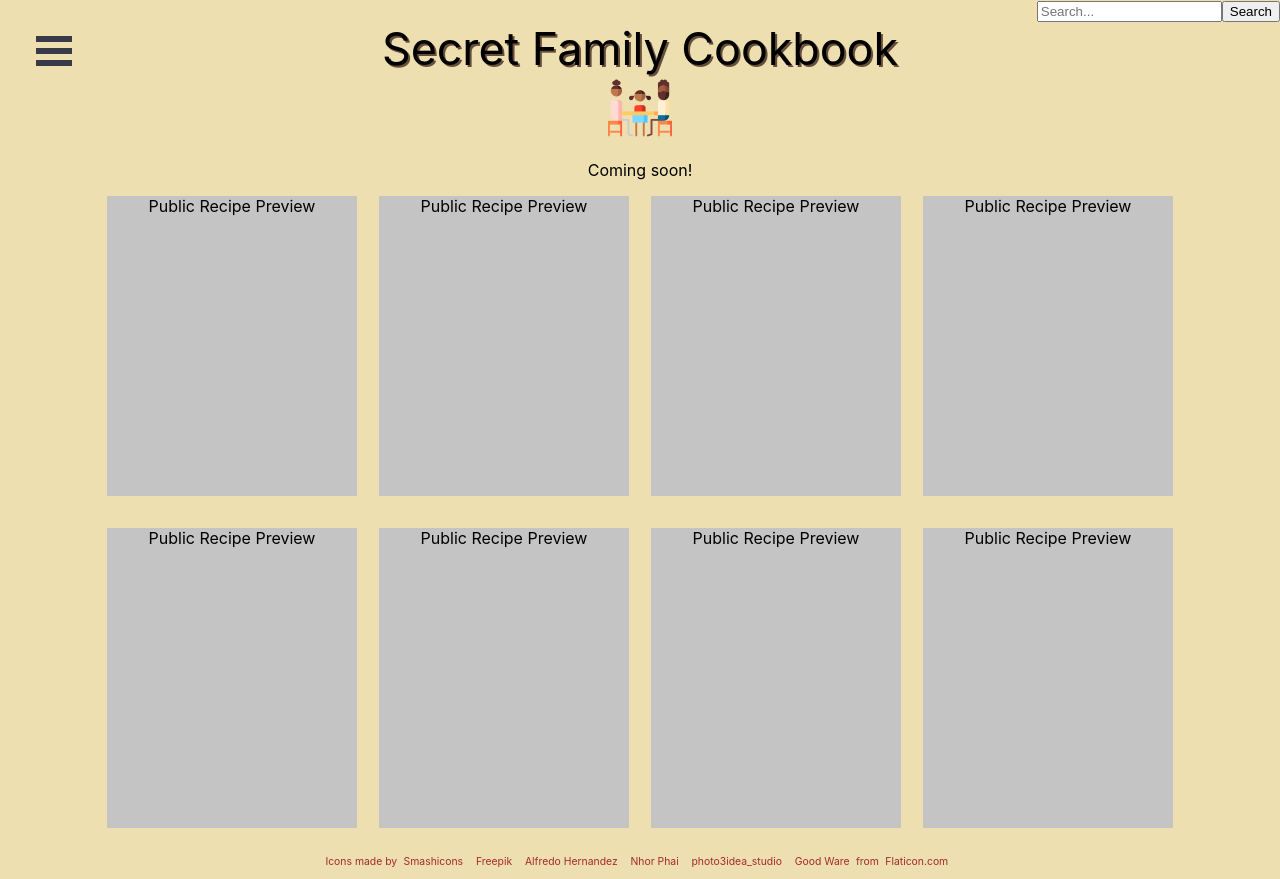
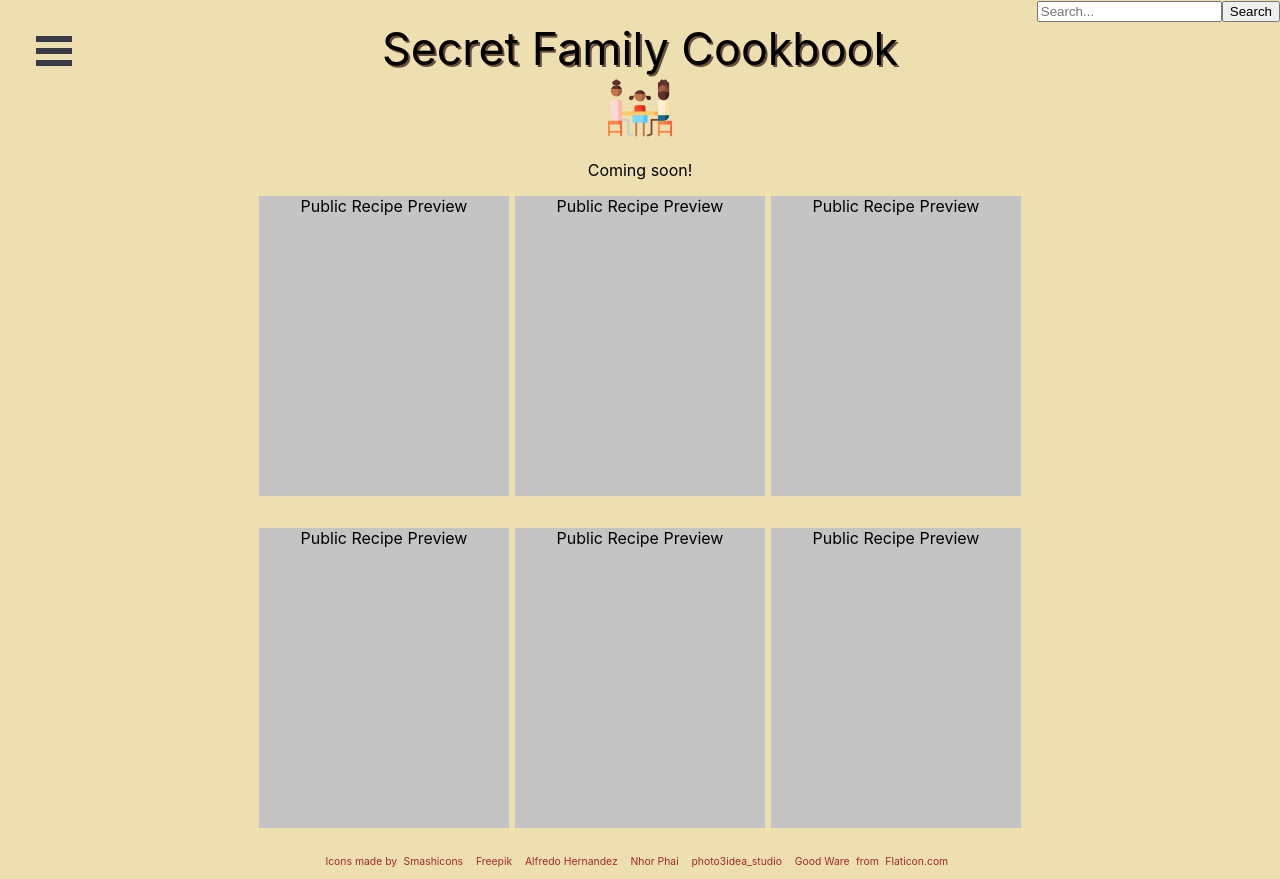
Before and after one commit to BuildWeek-Secret-Family-Recipes/Front-End, a React (Create React App) app: page / in a window 1280 px wide. Built offline with nearby package versions, Linux system fonts and the light colour scheme.

Commit message:
edited margins, prep for new navbar style

```diff
--- a/src/components/pages/Home.js
+++ b/src/components/pages/Home.js
@@ -18,6 +18,7 @@ height: 300px;
 width: 250px;
 background-color: #C4C4C4;
 margin-bottom: 2rem;
+
 `
 
 const CardHolder = styled.section`
@@ -27,8 +28,9 @@ flex-direction: row;
 justify-content: space-around;
 align-content: space-evenly;
 margin: 0 auto;
-margin-left: 6rem;
-margin-right: 6rem;
+margin-left: 20%;
+margin-right: 20%;
+flex-grow: 1;
 `
 
 const Searchbox = styled.div`
@@ -56,11 +58,12 @@ const Home = () => {
                     <Card>Public Recipe Preview</Card>
                     <Card>Public Recipe Preview</Card>
                     <Card>Public Recipe Preview</Card>
+                    {/* <div className = "break"></div> */}
                     <Card>Public Recipe Preview</Card>
                     <Card>Public Recipe Preview</Card>
                     <Card>Public Recipe Preview</Card>
-                    <Card>Public Recipe Preview</Card>
-                    <Card>Public Recipe Preview</Card>
+                    {/* <Card>Public Recipe Preview</Card>
+                    <Card>Public Recipe Preview</Card> */}
                 </CardHolder>
             </div>
 
--- a/src/index.css
+++ b/src/index.css
@@ -5,6 +5,7 @@ body {
     sans-serif;
   -webkit-font-smoothing: antialiased;
   -moz-osx-font-smoothing: grayscale;
+  background-color: #EDDFB0;
 }
 
 code {
```
